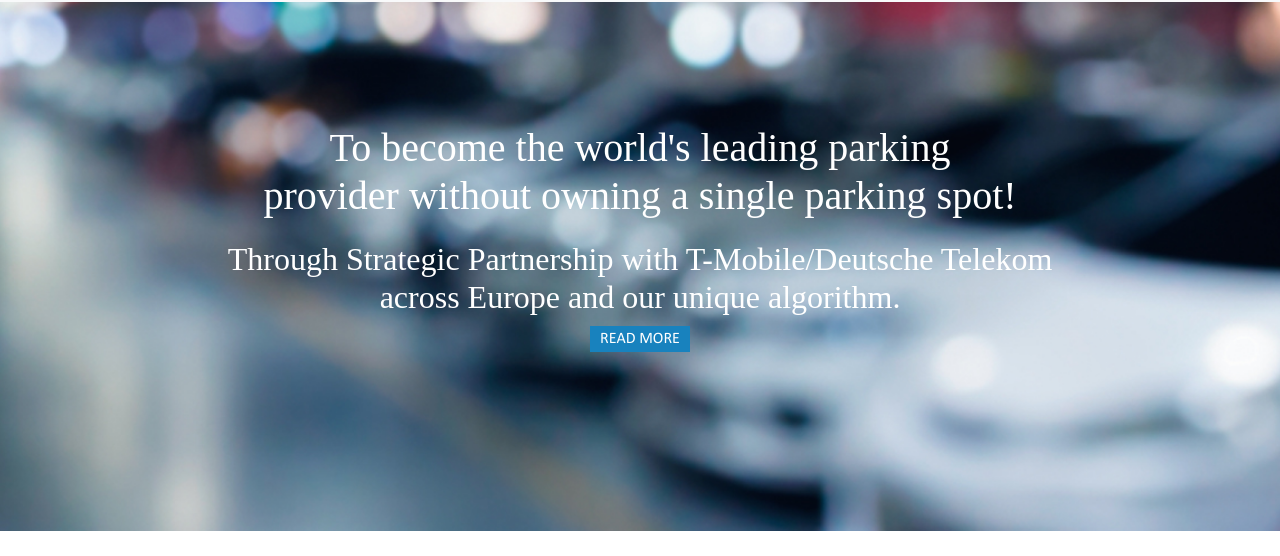
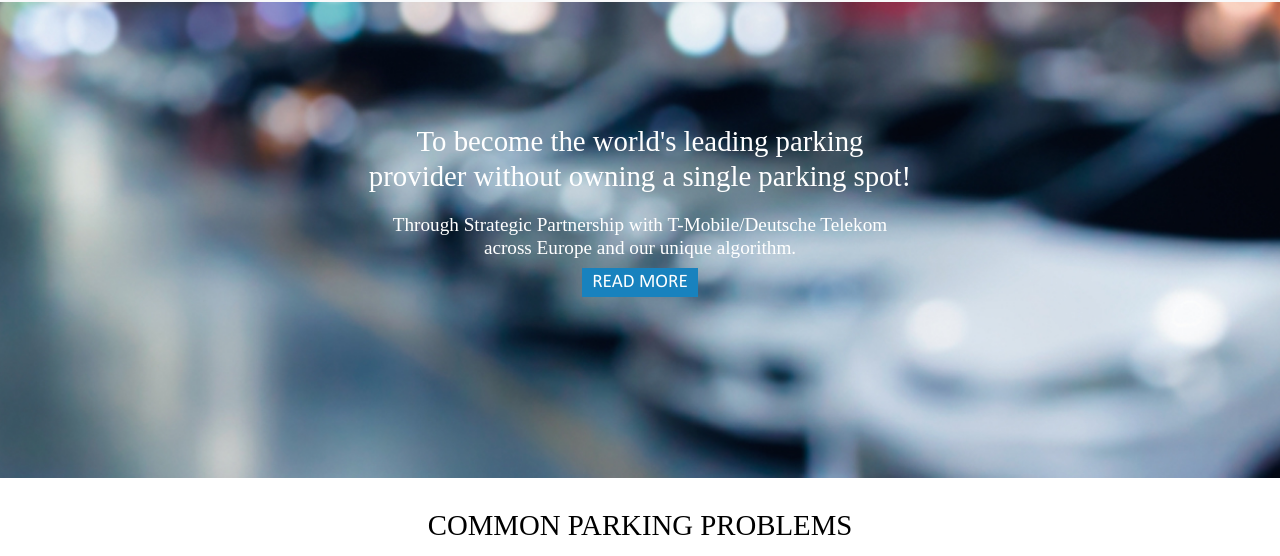
Before and after one commit to wenbo001/OnePageTest, a plain HTML site: page test.html in a window 1280 px wide. Shown: the part 66-622 px from the top of the page. Drawn offline with nearby package versions, Linux system fonts and the light colour scheme; a web font is replaced by a local one.

Commit message:
text not responce

```diff
--- a/css/mystyle.css
+++ b/css/mystyle.css
@@ -22,7 +22,7 @@
 .pageHead, .roadMapHead, .bluePageHead {
   font-family: "PierBold";
   font-weight: 450em;
-    font-size: 1.8 em;
+  font-size: 1.8em;
   color: black;
   text-align: center;
   margin-top: 30px;
@@ -47,24 +47,24 @@
   padding: 180px;
 }
 
-  .myMainText, .myMainTextH1, .myMainTextH2, .readMoreBt {
+.myMainText, .myMainText h1, .myMainText h2, .readMoreBt {
   color: white;
   text-align: center;
   font-family: "CalibriRegular";
 }
 
-  .myMainTextH1 {
+.myMainText h1, .readMoreBt h1 {
   font-family: "PierBold";
   font-weight: 450em;
-    font-size: 1.8 em;
+  font-size: 1.8em;
   margin-top: 10px;
   margin-bottom: 10px;
 }
 
-  .myMainTextH2 {
+.myMainText h2, .readMoreBt h2 {
   font-family: "PierBold";
   font-weight: 350em;
-    font-size: 1.2 em;
+  font-size: 1.2em;
   margin-top: 10px;
   margin-bottom: 10px;
 }
@@ -72,7 +72,7 @@
 .readMoreBt {
   background-color: #1882be;
   font-weight: 450em;
-    font-size: 1.2 em;
+  font-size: 1.2em;
   padding: 5px 10px;
 }
 
@@ -82,7 +82,7 @@
 }
 
 .benefitTextOne .benefitTextTwo {
-    font-size: 0.8 em;
+  font-size: 0.8em;
   color: black;
 }
 
@@ -131,7 +131,7 @@
 .concept h2 {
   font-family: "PierBold";
   font-weight: 350em;
-    font-size: 1.2 em;
+  font-size: 1.2em;
   text-align: left;
   color: #1882be;
 }
@@ -208,15 +208,6 @@
   padding-right: 40px;
 }
 
-  /* @media(max-width: 768px){
-    .myMainTextH1{
-        font-size: 80%
-    }
-    .myMainTextH2{
-        font-size: 80%
-    }
-  } */
-
 @media (max-width: 500px) {
   footer .col-left {
     width: 100%;
@@ -237,7 +228,6 @@
   footer .st div {
     display: inline-block;
   }
-
 }
 @media (max-width: 353px) {
   margin-left: 0%;
--- a/css/style.sass
+++ b/css/style.sass
@@ -11,9 +11,9 @@ $pagePFont: "CalibriRegular"
 
 $mainBlue: #1882be
 $darkBlue: #20435f
-$fontSizeSmall: 0.8 em
-$fontSizeRegular: 1.2 em
-$fontSizeLarge: 1.8 em
+$fontSizeSmall: 0.8em
+$fontSizeRegular: 1.2em
+$fontSizeLarge: 1.8em
 $fontWeightBold:450em
 $fontWeightRegular:350em
 
@@ -67,7 +67,7 @@ body
   text-align: center
   font-family: $pagePFont
 
-.myMainTextH1
+.myMainText h1
   @extend .myMainText
   font-family: $pageHeadFont
   font-weight: $fontWeightBold
@@ -75,7 +75,7 @@ body
   margin-top: 10px
   margin-bottom: 10px
 
-.myMainTextH2
+.myMainText h2
   @extend .myMainText
   font-family: $pageHeadFont
   font-weight: $fontWeightRegular
--- a/test.html
+++ b/test.html
@@ -54,13 +54,13 @@
         <div class="container myMainText">
             <div class="row">
                 <div class="col-lg-12">
-                    <h1 class="myMainTextH1">To become the world's leading parking <br>
+                    <h1>To become the world's leading parking <br>
                         provider without owning a single parking spot!</h1>
                 </div>
             </div>
             <div class="row">
                 <div class="col-lg-12">
-                    <h2 class="myMainTextH2">Through Strategic Partnership with T-Mobile/Deutsche Telekom <br> across Europe and our unique
+                    <h2>Through Strategic Partnership with T-Mobile/Deutsche Telekom <br> across Europe and our unique
                         algorithm.</h2>
                 </div>
             </div>
```
Lines whose indentation alone changed are shown as unchanged.
